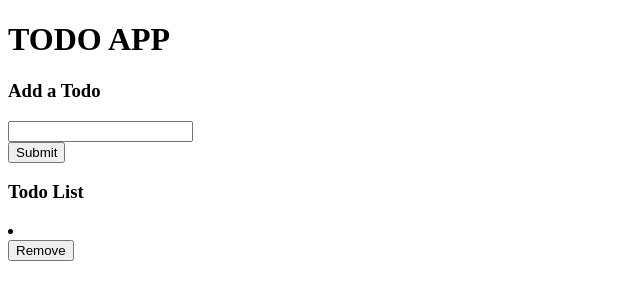
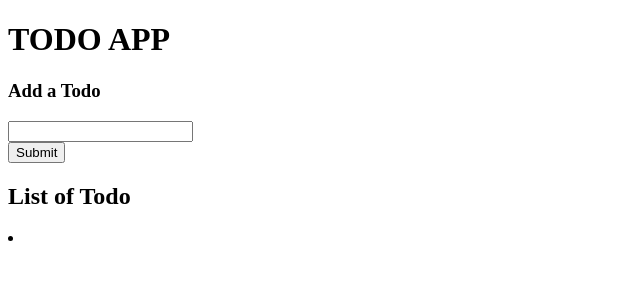
Before and after one commit to elvisonob/TS-App, a React (Create React App) app: page / in a window 1280 px wide. Both pictures are taken after a click on the button "Submit". Shown: the top 300 px of the page, without its empty margins (0-640 px from the left). Built offline with nearby package versions, Linux system fonts and the light colour scheme.

Commit message:
TS grinding

```diff
--- a/src/components/Todos.tsx
+++ b/src/components/Todos.tsx
@@ -1,43 +1,35 @@
 import { useState } from 'react';
 import TodosList from './TodosList';
 
-interface Todo {
+interface ArrayContent {
   id: number;
   text: string;
 }
+export default function Todo() {
+  const [todos, setTodos] = useState<string>('');
+  const [todoList, setTodoList] = useState<ArrayContent[]>([]);
 
-export default function Todos() {
-  const [todoText, setTodoText] = useState<string>('');
-  const [todo, setTodo] = useState<Todo[]>([]);
-
-  function handleTodoText(e: React.ChangeEvent<HTMLInputElement>) {
-    setTodoText(e.target.value);
+  function handleInput(e: React.ChangeEvent<HTMLInputElement>) {
+    setTodos(e.target.value);
   }
 
-  function handleButtonSubmit(e: React.FormEvent<HTMLFormElement>) {
+  function onSubmit(e: React.FormEvent<HTMLFormElement>) {
     e.preventDefault();
-    console.log(todoText);
-    setTodo((prev) => {
-      return [{ id: Math.random(), text: todoText }, ...prev];
+    setTodoList((prev) => {
+      return [{ id: Math.random(), text: todos }, ...prev];
     });
-    setTodoText('');
+
+    setTodos('');
   }
-
-  function removeTodo(id: number) {
-    setTodo((prev) => {
-      return prev.filter((eachItem) => eachItem.id !== id);
-    });
-  }
-
   return (
     <div>
       <h1>TODO APP</h1>
       <h3>Add a Todo</h3>
-      <input id="text" type="text" onChange={handleTodoText} value={todoText} />
-      <form onSubmit={handleButtonSubmit}>
+      <input id="text" type="text" value={todos} onChange={handleInput} />
+      <form onSubmit={onSubmit}>
         <button>Submit</button>
       </form>
-      <TodosList todo={todo} remove={removeTodo} />
+      <TodosList todo={todoList} />
     </div>
   );
 }
--- a/src/components/TodosList.tsx
+++ b/src/components/TodosList.tsx
@@ -3,19 +3,17 @@ interface Todo {
   text: string;
 }
 
-interface Props {
-  todo: Todo[];
-  remove: (id: number) => void;
-}
+// interface Props {
+//   todo: Todo[];
+// }
 
-export default function TodosList({ todo, remove }: Props) {
+export default function TodoList({ todo }: { todo: Todo[] }) {
   return (
     <div>
-      <h3>Todo List</h3>
+      <h2>List of Todo</h2>
       {todo.map((eachTodo) => (
-        <div key={eachTodo.id}>
-          <li>{eachTodo.text}</li>
-          <button onClick={() => remove(eachTodo.id)}>Remove</button>
+        <div>
+          <li key={eachTodo.id}>{eachTodo.text}</li>
         </div>
       ))}
     </div>
```
